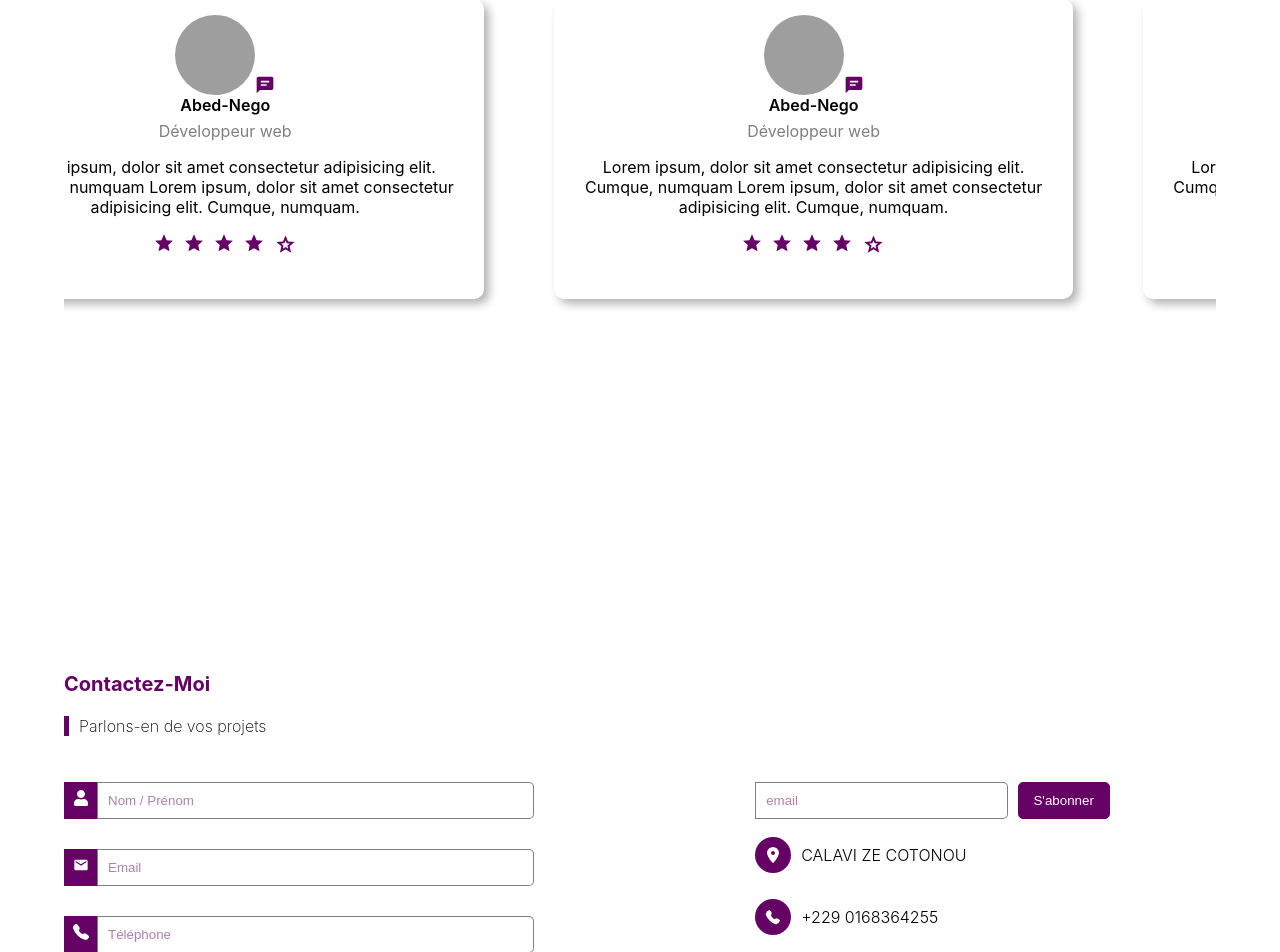
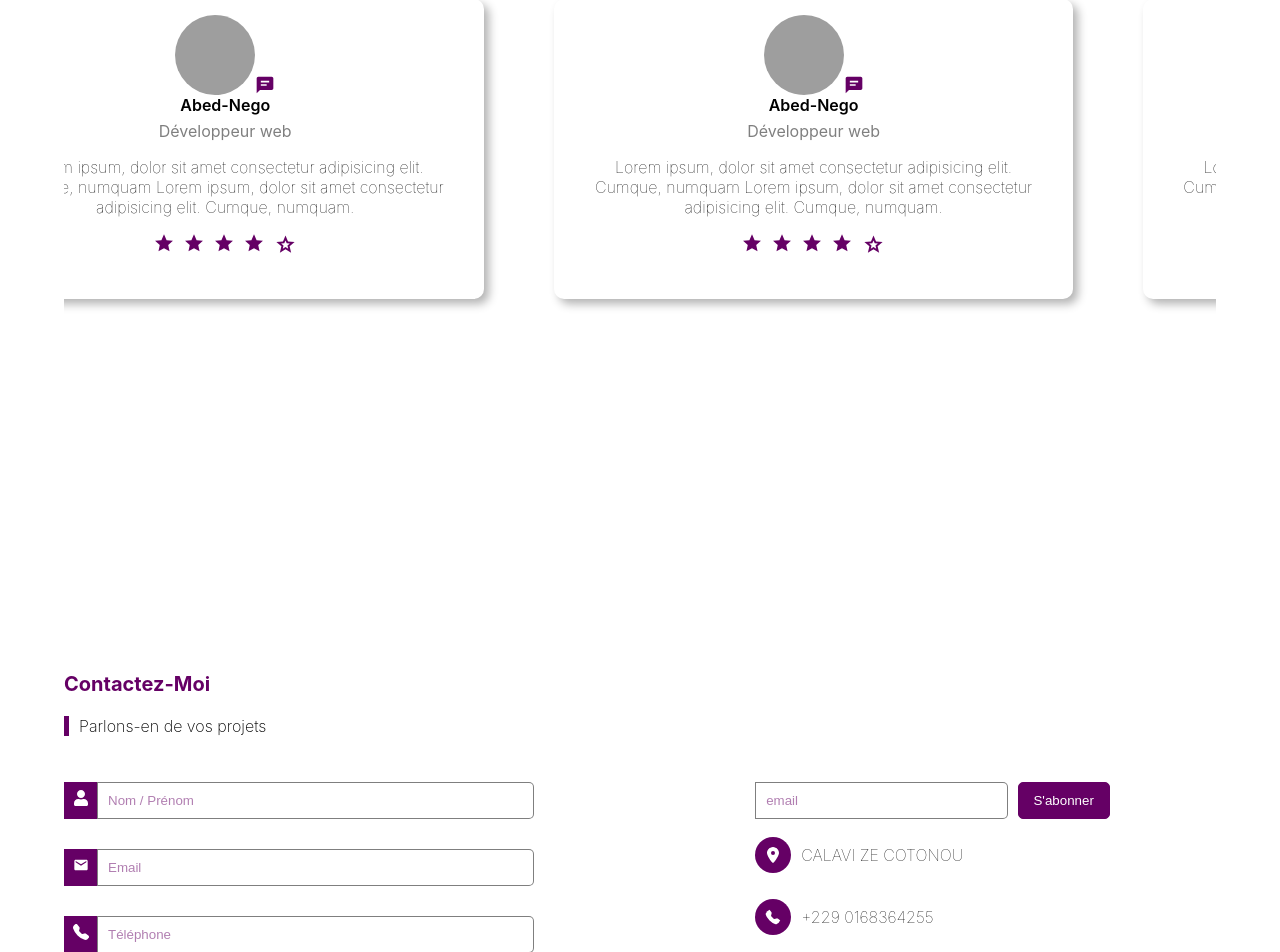
Before and after one commit to kodjaouabed/AbedDev, a React (Create React App) app in the folder front-end/: page / in a window 1280 px wide. Shown: the part 4231-5183 px from the top of the page. Built offline with nearby package versions, Linux system fonts and the light colour scheme; no server answers; grey boxes are pictures that could not be loaded.

Commit message:
fbhfjfhfj

```diff
--- a/front-end/src/script/Apropos.css
+++ b/front-end/src/script/Apropos.css
@@ -125,6 +125,6 @@
 @media screen and (max-width:400px){
 
     .container_apropos .apropos{
-        min-height: 110vh;
+        min-height: 120vh;
     }
 }
--- a/front-end/src/script/client.css
+++ b/front-end/src/script/client.css
@@ -53,6 +53,7 @@
     margin-top: -10px;
     width: 90%;
     margin: auto;
+    font-weight: 100;
 }
 .section_client .container_client div .note{
     display: flex;
--- a/front-end/src/script/contact.css
+++ b/front-end/src/script/contact.css
@@ -92,7 +92,7 @@
 }
 
 .container_contact .formulaire_contact .reseau div p{
-    font-weight: 300;
+    font-weight: 100;
  }
 
 .container_contact .formulaire_contact .reseau div input{
```
